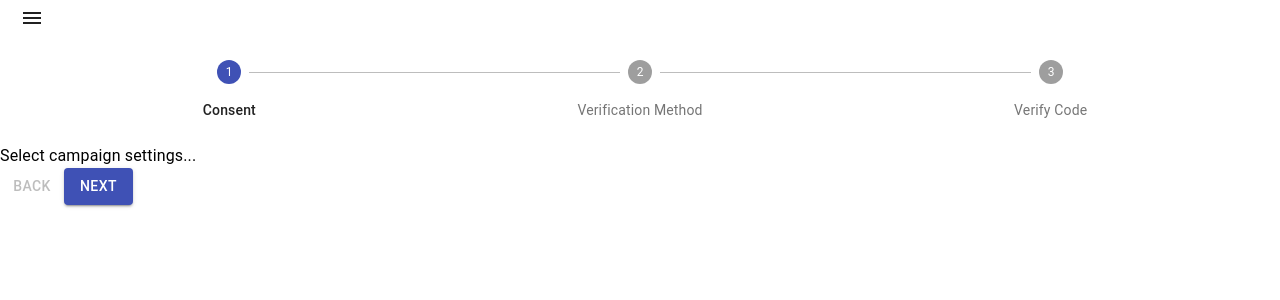
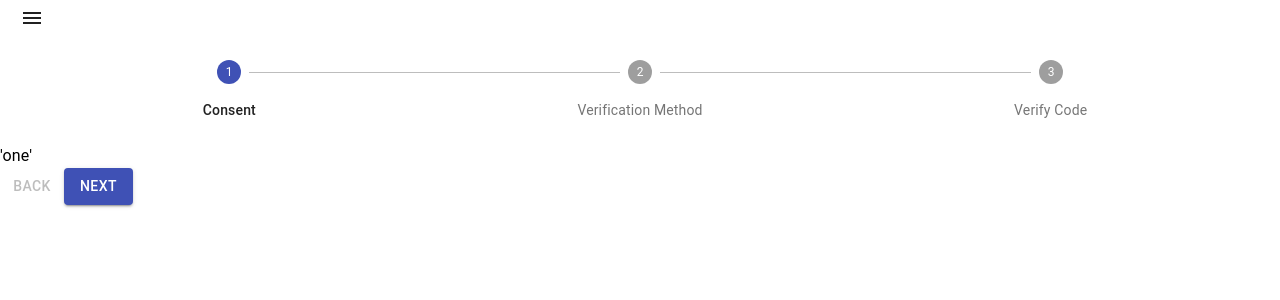
Before and after one commit to akhil9tiet/triplebytetest, a React (Create React App) app: page /stepper in a window 1280 px wide. Shown: the top 300 px of the page. Built offline with nearby package versions, Linux system fonts and the light colour scheme.

Commit message:
feat: complex destructured imports and exports

```diff
--- a/src/Components/Stepper/Comps/ChooseMethod.js
+++ b/src/Components/Stepper/Comps/ChooseMethod.js
@@ -0,0 +1,7 @@
+import React from 'react';
+
+const ChooseMethod = () => {
+	return <div>'two'</div>;
+};
+
+export default ChooseMethod;
--- a/src/Components/Stepper/Comps/Consent.js
+++ b/src/Components/Stepper/Comps/Consent.js
@@ -0,0 +1,7 @@
+import React from 'react';
+
+const Consent = () => {
+	return <div>'one'</div>;
+};
+
+export default Consent;
--- a/src/Components/Stepper/Comps/VerifyCode.js
+++ b/src/Components/Stepper/Comps/VerifyCode.js
@@ -0,0 +1,7 @@
+import React from 'react';
+
+const VerifyCode = () => {
+	return <div>'three'</div>;
+};
+
+export default VerifyCode;
--- /dev/null
+++ b/src/Components/Stepper/Comps/index.js
@@ -0,0 +1,5 @@
+import ChooseMethod from './ChooseMethod';
+import Consent from './Consent';
+import VerifyCode from './VerifyCode';
+
+export { Consent, ChooseMethod, VerifyCode };
--- a/src/Components/Stepper/StepperComponent.js
+++ b/src/Components/Stepper/StepperComponent.js
@@ -4,7 +4,7 @@ import Step from '@material-ui/core/Step';
 import StepLabel from '@material-ui/core/StepLabel';
 import Button from '@material-ui/core/Button';
 import Typography from '@material-ui/core/Typography';
-
+import {Consent, ChooseMethod, VerifyCode } from './Comps';
 
 function getSteps() {
 	return ['Consent', 'Verification Method', 'Verify Code'];
@@ -13,11 +13,11 @@ function getSteps() {
 function getStepContent(stepIndex) {
 	switch (stepIndex) {
 		case 0:
-			return 'Select campaign settings...';
+			return <Consent />;
 		case 1:
-			return 'What is an ad group anyways?';
+			return <ChooseMethod />;
 		case 2:
-			return 'This is the bit I really care about!';
+			return <VerifyCode />;
 		default:
 			return 'Unknown stepIndex';
 	}
```
